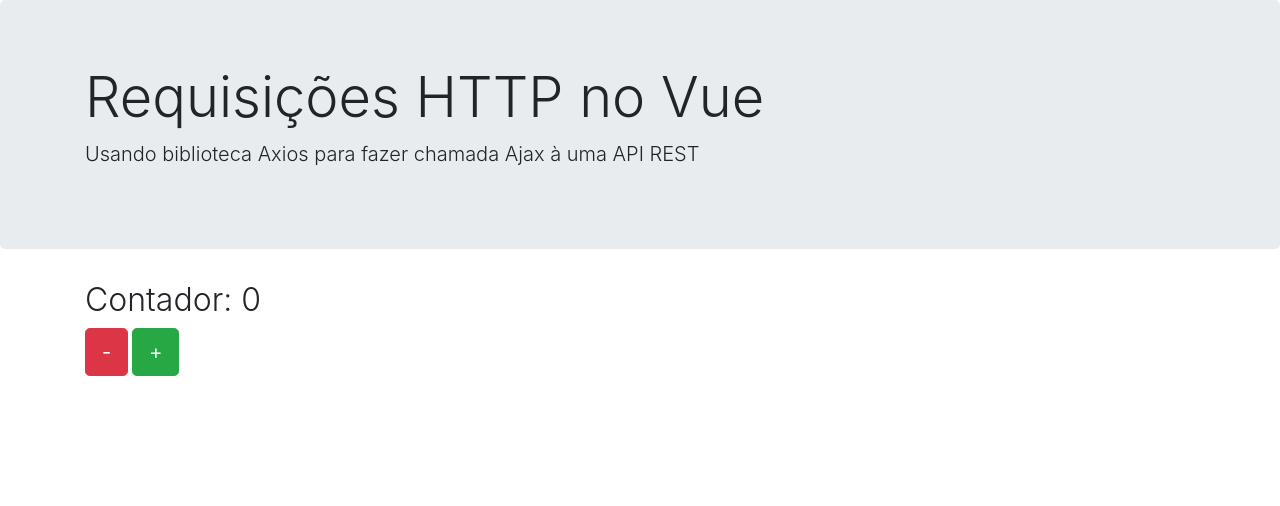
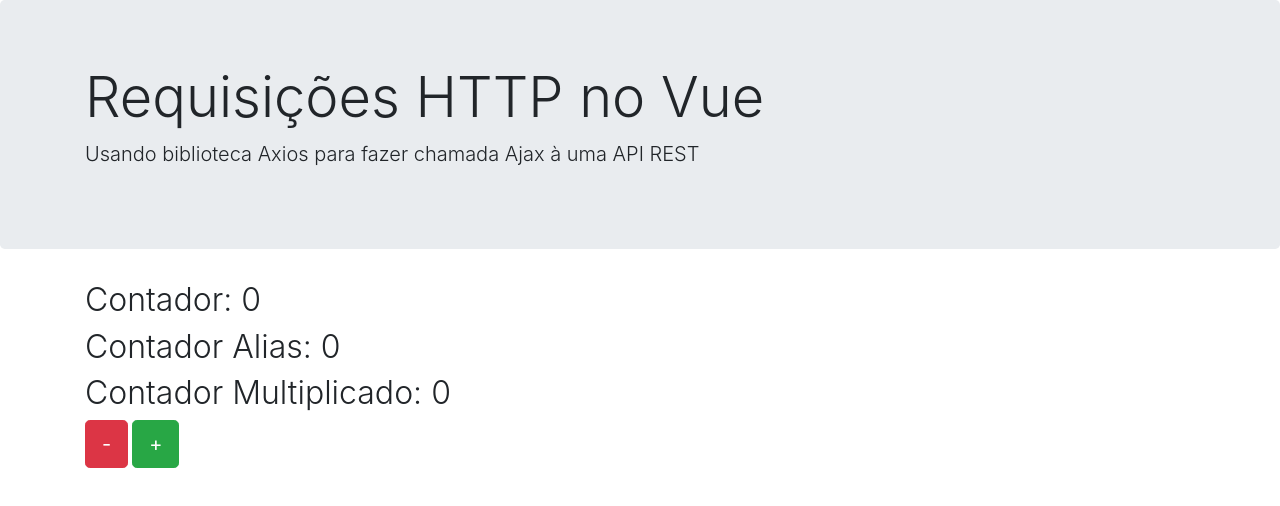
Before and after one commit to italo-brenner/vue-vuex, a Vue app: page / in a window 1280 px wide. Shown: the top 506 px of the page. Built offline with nearby package versions, Linux system fonts and the light colour scheme.

Commit message:
Mapeando o State via mapState

```diff
--- a/src/components/Contador.vue
+++ b/src/components/Contador.vue
@@ -1,18 +1,31 @@
 <template>
   <div>
     <h2 class="font-weight-light">Contador: {{ contador }}</h2>
+    <h2 class="font-weight-light">Contador Alias: {{ contadorAlias }}</h2>
+    <h2 class="font-weight-light">Contador Multiplicado: {{ contadorMultiplicado }}</h2>
     <button class="btn btn-lg btn-danger mr-1" @click="decrementar">-</button>
     <button class="btn btn-lg btn-success" @click="incrementar">+</button>
   </div>
 </template>
 
 <script>
+
+import { mapState } from 'vuex'
+
 export default {
-  computed: {
-    contador() {
-      return this.$store.state.contador
+  data() {
+    return {
+      contadorLocal: 2
     }
   },
+  //computed: mapState(['contador']),
+  computed: mapState({
+    contador: 'contador',
+    contadorAlias: 'contador',
+    contadorMultiplicado(state) {
+      return state.contador * this.contadorLocal
+    }
+  }),
   methods: {
     decrementar() {
       this.$store.state.contador--
```
